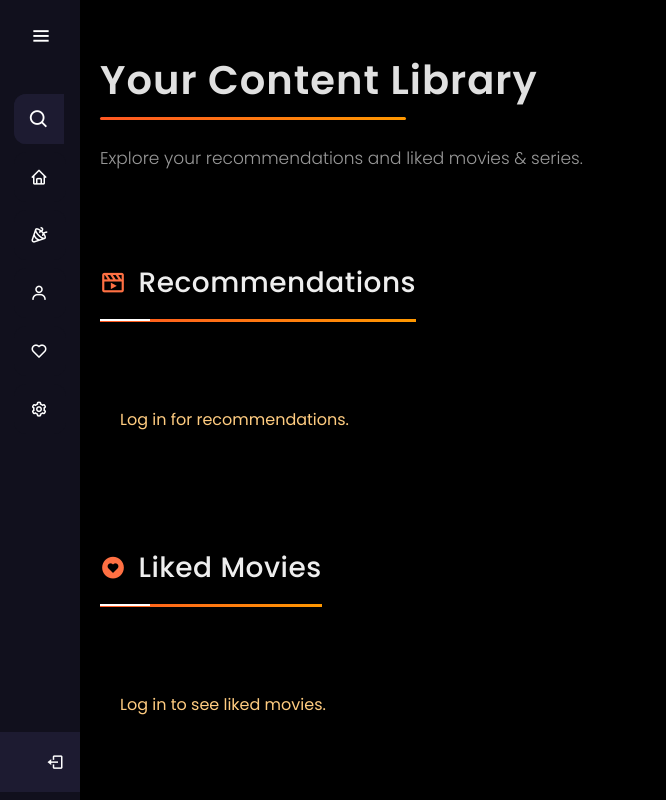
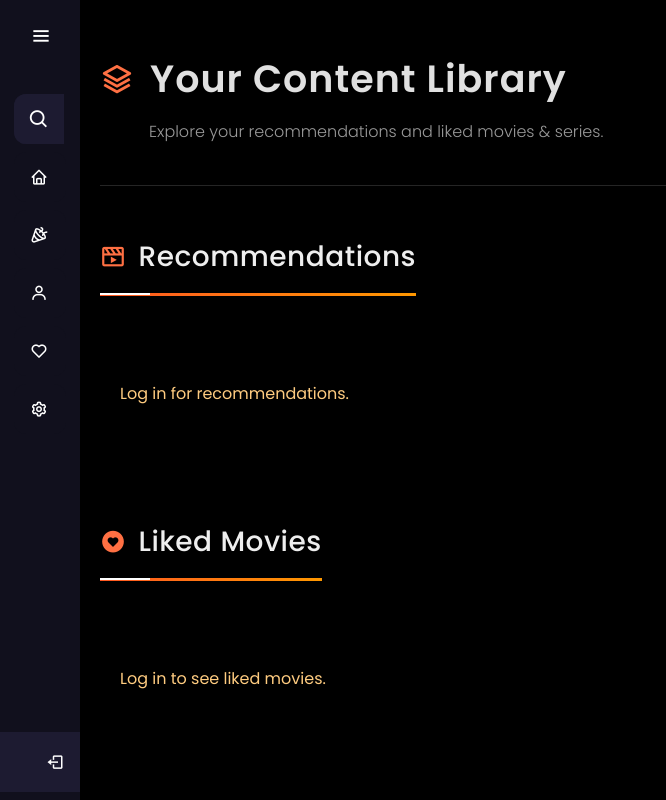
Before and after one commit to ManojGitHub1/Movie-Recommendation-Bingflix, a plain HTML site: page liked_movies/liked_movies.html in a window 1280 px wide. Shown: the top 800 px of the page, without its empty margins (0-666 px from the left). Drawn offline with nearby package versions, Linux system fonts and the light colour scheme.

Commit message:
updated liked_movies

```diff
--- a/liked_movies/liked_movies.css
+++ b/liked_movies/liked_movies.css
@@ -299,42 +299,41 @@ body {
 
 /* Add or replace these styles in liked_movies.css */
 
+/* Add or replace these styles in liked_movies.css */
+
 .page-header {
   padding: 50px 0 40px 0;
   margin-bottom: 50px;
-  border-bottom: none; /* Remove the main border */
+  border-bottom: 1px solid #252525; /* Keep a very subtle border */
   text-align: left;
-  position: relative; /* Needed for the pseudo-element */
 }
 
 .page-header h1 {
-  font-size: 40px;
+  font-size: 38px;        /* Slightly adjust size if needed */
   font-weight: 600;
   color: #e0e0e0;
-  margin-bottom: 25px; /* Increased space for underline + text */
+  margin-bottom: 12px;
   letter-spacing: 1px;
-  display: inline-block; /* Allow underline to fit content width */
-  position: relative;    /* Needed for the pseudo-element */
-  padding-bottom: 10px;  /* Space between text and underline */
+  display: flex;          /* Use flexbox for alignment */
+  align-items: center;    /* Vertically align icon and text */
+  gap: 15px;              /* Space between icon and text */
 }
 
-/* The gradient underline */
-.page-header h1::after {
-  content: '';
-  position: absolute;
-  left: 0;
-  bottom: 0;
-  height: 3px; /* Thickness of the underline */
-  width: 70%; /* Width of the underline (adjust as needed) */
-  background: linear-gradient(to right, #ff5722, #ff9800); /* Your gradient */
-  border-radius: 2px;
+/* Style the icon */
+.page-header h1 i {
+  font-size: 34px;         /* Size of the icon */
+  color: #ff7043;         /* Color for the icon (matches section headers) */
+  /* Optional: Add slight vertical adjustment if needed */
+  /* transform: translateY(2px); */
 }
 
 .page-header p {
-  font-size: 17px;
-  color: #999; /* Slightly lighter grey */
+  font-size: 16px;
+  color: #999;
   font-weight: 300;
   line-height: 1.6;
+  padding-left: calc(34px + 15px); /* Indent subtitle to align with text (icon size + gap) */
+  /* Remove padding-left if you prefer the subtitle left-aligned */
 }
 
 
--- a/liked_movies/liked_movies.html
+++ b/liked_movies/liked_movies.html
@@ -78,10 +78,11 @@
   <div class="main-content" style="margin-left: 80px; padding-top: 0; transition: margin-left 0.5s ease;">
 
     <!-- Top Header -->
-    <div class="page-header">
-        <h1>Your Content Library</h1>
-        <p>Explore your recommendations and liked movies & series.</p>
-    </div>
+      <!-- Top Header -->
+  <div class="page-header">
+    <h1><i class='bx bx-layer'></i> Your Content Library</h1>
+    <p>Explore your recommendations and liked movies & series.</p>
+  </div>
 
     <!-- Recommendations Section -->
     <section id="recommendationsSection" class="content-section">
```
